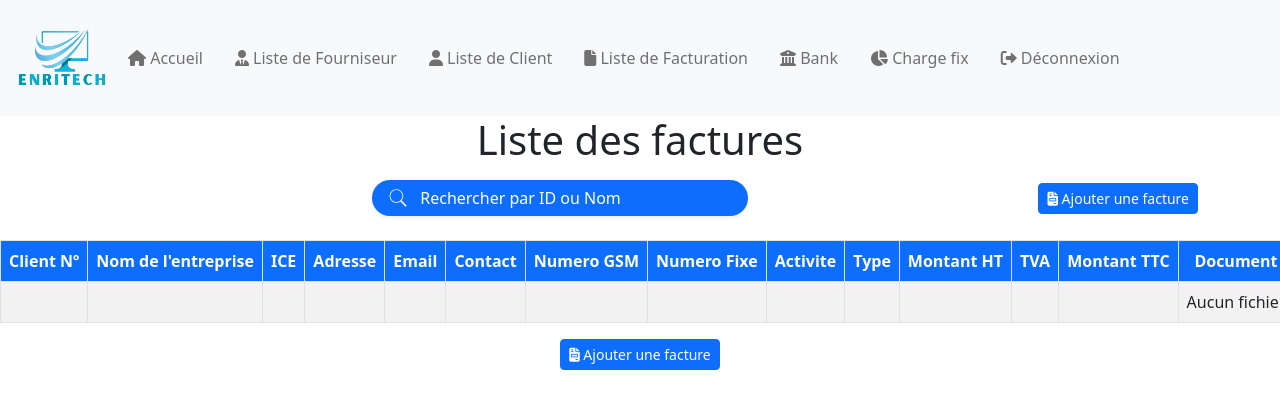
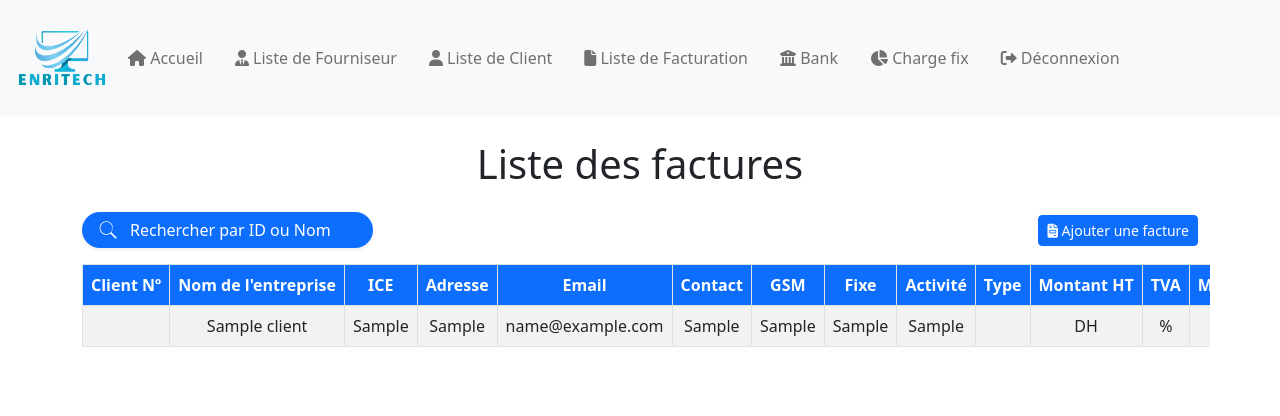
Before and after one commit to othman-el/Invoice-Management-System, a PHP site: page /Liste_Facturation.php in a window 1280 px wide. Shown: the top 416 px of the page. Run offline with PHP 8.4, Linux system fonts and the light colour scheme; the visitor is signed in with stand-in values (Sample User, id 1); tables that the repository leaves empty or names only in its code hold one stand-in row (values such as "Sample post"); data that the repository does not hold is empty.

Commit message:
ajouter l'affichager les facturs

```diff
--- a/Liste_Facturation.php
+++ b/Liste_Facturation.php
@@ -4,9 +4,13 @@
     header("Location: connexion.php");
     exit;
 }
+
 include_once 'Database.php';
 
-$stmt = $pdo->prepare("SELECT f.ID as facture, f.*, c.* FROM liste_facturation f JOIN liste_fourniseur_client c ON f.ClientID = c.ID");
+$stmt = $pdo->prepare("SELECT f.*, c.NameEntreprise, c.ICE, c.Adresse, c.Email, c.Contact, c.NumeroGSM, c.NumeroFixe, c.Activite
+                       FROM factures f
+                       JOIN liste_fourniseur_client c ON f.ClientID = c.ID
+                       ORDER BY f.Date_Creation DESC");
 $stmt->execute();
 $factures = $stmt->fetchAll(PDO::FETCH_ASSOC);
 ?>
@@ -15,21 +19,21 @@
 
 <head>
     <meta charset="UTF-8">
-    <title>Liste Facturation</title>
+    <title>Liste des Factures</title>
     <link href="https://cdn.jsdelivr.net/npm/bootstrap@5.2.2/dist/css/bootstrap.min.css" rel="stylesheet">
 </head>
 
 <body>
     <?php include './front/head_front.php'; ?>
 
-    <div class="table-responsive" style="overflow-x: auto;">
-        <h1 class="text-center">Liste des factures</h1>
-        <div class="d-flex justify-content-between align-items-center mb-3 container">
-            <div class="container py-2" style="max-width: 400px;">
+    <div class="table-responsive container mt-4">
+        <h1 class="text-center mb-4">Liste des factures</h1>
+
+        <div class="d-flex justify-content-between align-items-center mb-3">
+            <div style="max-width: 400px;">
                 <div class="position-relative">
                     <input type="text" id="searchInput" placeholder="Rechercher par ID ou Nom"
                         class="form-control ps-5 rounded-pill border-0 shadow-sm text-white bg-primary" />
-
                     <style>
                     #searchInput::placeholder {
                         color: white;
@@ -39,93 +43,72 @@
                     <svg xmlns="http://www.w3.org/2000/svg" width="20" height="20" fill="white" viewBox="0 0 50 50"
                         class="position-absolute top-50 start-0 translate-middle-y ms-3">
                         <path
-                            d="M 21 3 C 11.621094 3 4 10.621094 4 20 C 4 29.378906 11.621094 37 21 37 C 24.710938 37 28.140625 35.804688 30.9375 33.78125 L 44.09375 46.90625 L 46.90625 44.09375 L 33.90625 31.0625 C 36.460938 28.085938 38 24.222656 38 20 C 38 10.621094 30.378906 3 21 3 Z M 21 5 C 29.296875 5 36 11.703125 36 20 C 36 28.296875 29.296875 35 21 35 C 12.703125 35 6 28.296875 6 20 C 6 11.703125 12.703125 5 21 5 Z">
-                        </path>
+                            d="M 21 3 C 11.6 3 4 10.6 4 20s7.6 17 17 17c3.7 0 7.1-1.2 9.9-3.2L44 47l2.9-2.9-14-14c2.6-2.9 4.1-6.7 4.1-10.8C38 10.6 30.4 3 21 3zM21 5c8.3 0 15 6.7 15 15s-6.7 15-15 15S6 28.3 6 20 12.7 5 21 5z" />
                     </svg>
                 </div>
             </div>
-            <div>
-                <a href="ajouter_facture.php" class=" btn btn-sm btn-primary " title=" Ajouter une facture">
-                    <i class="fa-solid fa-file-invoice"></i>
-                    Ajouter une facture
 
+            <a href="ajouter_facture.php" class="btn btn-sm btn-primary">
+                <i class="fa-solid fa-file-invoice"></i> Ajouter une facture
             </a>
         </div>
-        </div>
-        <table class="table table-striped table-bordered" id="dataTable" style="white-space: nowrap;">
-            <thead class="bg-primary text-center">
+
+        <table class="table table-striped table-bordered text-center align-middle" style="white-space: nowrap;">
+            <thead class="bg-primary text-white">
                 <tr>
-                    <th class="text-white">Client Nº</th>
-                    <th class="text-white">Nom de l'entreprise</th>
-                    <th class="text-white">ICE</th>
-                    <th class="text-white">Adresse</th>
-                    <th class="text-white">Email</th>
-                    <th class="text-white">Contact</th>
-                    <th class="text-white">Numero GSM</th>
-                    <th class="text-white">Numero Fixe</th>
-                    <th class="text-white">Activite</th>
-                    <th class="text-white">Type</th>
-                    <th class="text-white">Montant HT</th>
-                    <th class="text-white">TVA</th>
-                    <th class="text-white">Montant TTC</th>
-                    <th class="text-white">Document</th>
-                    <th class="text-white">Date de création</th>
+                    <th>Client Nº</th>
+                    <th>Nom de l'entreprise</th>
+                    <th>ICE</th>
+                    <th>Adresse</th>
+                    <th>Email</th>
+                    <th>Contact</th>
+                    <th>GSM</th>
+                    <th>Fixe</th>
+                    <th>Activité</th>
+                    <th>Type</th>
+                    <th>Montant HT</th>
+                    <th>TVA</th>
+                    <th>Montant TTC</th>
+                    <th>Document</th>
+                    <th>Date création</th>
                 </tr>
             </thead>
             <tbody>
                 <?php foreach ($factures as $facture): ?>
                 <tr>
-                    <td class="text-center"><?= htmlspecialchars($facture['ClientID']); ?></td>
-                    <td><?= htmlspecialchars($facture['NameEntreprise']); ?></td>
-                    <td><?= htmlspecialchars($facture['ICE']); ?></td>
-                    <td><?= htmlspecialchars($facture['Adresse']); ?></td>
-                    <td><?= htmlspecialchars($facture['Email']); ?></td>
-                    <td><?= htmlspecialchars($facture['Contact']); ?></td>
-                    <td><?= htmlspecialchars($facture['NumeroGSM']); ?></td>
-                    <td><?= htmlspecialchars($facture['NumeroFixe']); ?></td>
-                    <td><?= htmlspecialchars($facture['Activite']); ?></td>
-                    <td><?= htmlspecialchars($facture['type']); ?></td>
-                    <td><?= htmlspecialchars($facture['Montant_HT']); ?></td>
-                    <td><?= htmlspecialchars($facture['TVA']); ?></td>
-                    <td><?= htmlspecialchars($facture['Montant_TTC']); ?></td>
-                    <td class="text-center">
+                    <td><?= htmlspecialchars($facture['ClientID']) ?></td>
+                    <td><?= htmlspecialchars($facture['NameEntreprise']) ?></td>
+                    <td><?= htmlspecialchars($facture['ICE']) ?></td>
+                    <td><?= htmlspecialchars($facture['Adresse']) ?></td>
+                    <td><?= htmlspecialchars($facture['Email']) ?></td>
+                    <td><?= htmlspecialchars($facture['Contact']) ?></td>
+                    <td><?= htmlspecialchars($facture['NumeroGSM']) ?></td>
+                    <td><?= htmlspecialchars($facture['NumeroFixe']) ?></td>
+                    <td><?= htmlspecialchars($facture['Activite']) ?></td>
+                    <td><?= htmlspecialchars($facture['type']) ?></td>
+                    <td><?= htmlspecialchars($facture['Montant_Total_HT']) ?> DH</td>
+                    <td><?= htmlspecialchars($facture['TVA']) ?> %</td>
+                    <td><?= htmlspecialchars($facture['Montant_Total_TTC']) ?>DH</td>
+                    <td>
                         <?php
                     $docPath = $facture['Document'];
                     if (!empty($docPath) && file_exists($docPath)) {
                         $filename = basename($docPath);
                         $encodedFile = urlencode($filename);
-                               echo '<a href="download_document.php?file=' . $encodedFile . '" class="btn btn-sm btn-success me-1" title="Télécharger">
-                                        <svg xmlns="http://www.w3.org/2000/svg" width="16" height="16" fill="currentColor" class="bi bi-download me-1" viewBox="0 0 16 16">
-                                            <path d="M.5 9.9a.5.5 0 0 1 .5.5v2.5a1 1 0 0 0 1 1h12a1 1 0 0 0 1-1v-2.5a.5.5 0 0 1 1 0v2.5a2 2 0 0 1-2 2H2a2 2 0 0 1-2-2v-2.5a.5.5 0 0 1 .5-.5z"/>
-                                            <path d="M7.646 11.854a.5.5 0 0 0 .708 0l3-3a.5.5 0 0 0-.708-.708L8.5 10.293V1.5a.5.5 0 0 0-1 0v8.793L5.354 8.146a.5.5 0 1 0-.708.708l3 3z"/>
-                                        </svg>
-                                        Télécharger
-                                    </a>';
-
-                                echo '<a href="view_document.php?file=' . $encodedFile . '" class="btn btn-sm btn-info" title="Voir" target="_blank">
-                                    <svg xmlns="http://www.w3.org/2000/svg" width="16" height="16" fill="currentColor" class="bi bi-eye me-1" viewBox="0 0 16 16">
-                                        <path d="M16 8s-3-5.5-8-5.5S0 8 0 8s3 5.5 8 5.5S16 8 16 8zM1.173 8a13.133 13.133 0 0 1 1.66-2.043C4.12 4.668 5.88 3.5 8 3.5c2.12 0 3.879 1.168 5.168 2.457A13.133 13.133 0 0 1 14.828 8c-.058.087-.122.183-.195.288-.335.48-.83 1.12-1.465 1.755C11.879 11.332 10.119 12.5 8 12.5c-2.12 0-3.879-1.168-5.168-2.457A13.134 13.134 0 0 1 1.172 8z"/>
-                                        <path d="M8 5.5a2.5 2.5 0 1 0 0 5 2.5 2.5 0 0 0 0-5zM4.5 8a3.5 3.5 0 1 1 7 0 3.5 3.5 0 0 1-7 0z"/>
-                                    </svg>
-                                    Voir
-                                </a>';
+                        echo '<a href="download_document.php?file=' . $encodedFile . '" class="btn btn-sm btn-success me-1" title="Télécharger">Télécharger</a>';
+                        echo '<a href="view_document.php?file=' . $encodedFile . '" target="_blank" class="btn btn-sm btn-info" title="Voir">Voir</a>';
                     } else {
                         echo 'Aucun fichier';
                     }
                     ?>
-
                     </td>
-                    <td><?= htmlspecialchars($facture['Date_Creation']); ?></td>
+                    <td><?= htmlspecialchars($facture['Date_Creation']) ?></td>
                 </tr>
                 <?php endforeach; ?>
             </tbody>
         </table>
-    </div>
-    <div class="text-center">
-        <a href="ajouter_facture.php" class="btn btn-sm btn-primary " title="Ajouter une facture">
-            <i class="fa-solid fa-file-invoice"></i>
-            Ajouter une facture
-        </a>
+
+
     </div>
 
     <script src="recherche.js"></script>
```
Also changed, not shown: ajouter_facture.php (+8 -68 lines). Lines whose indentation alone changed are shown as unchanged.
